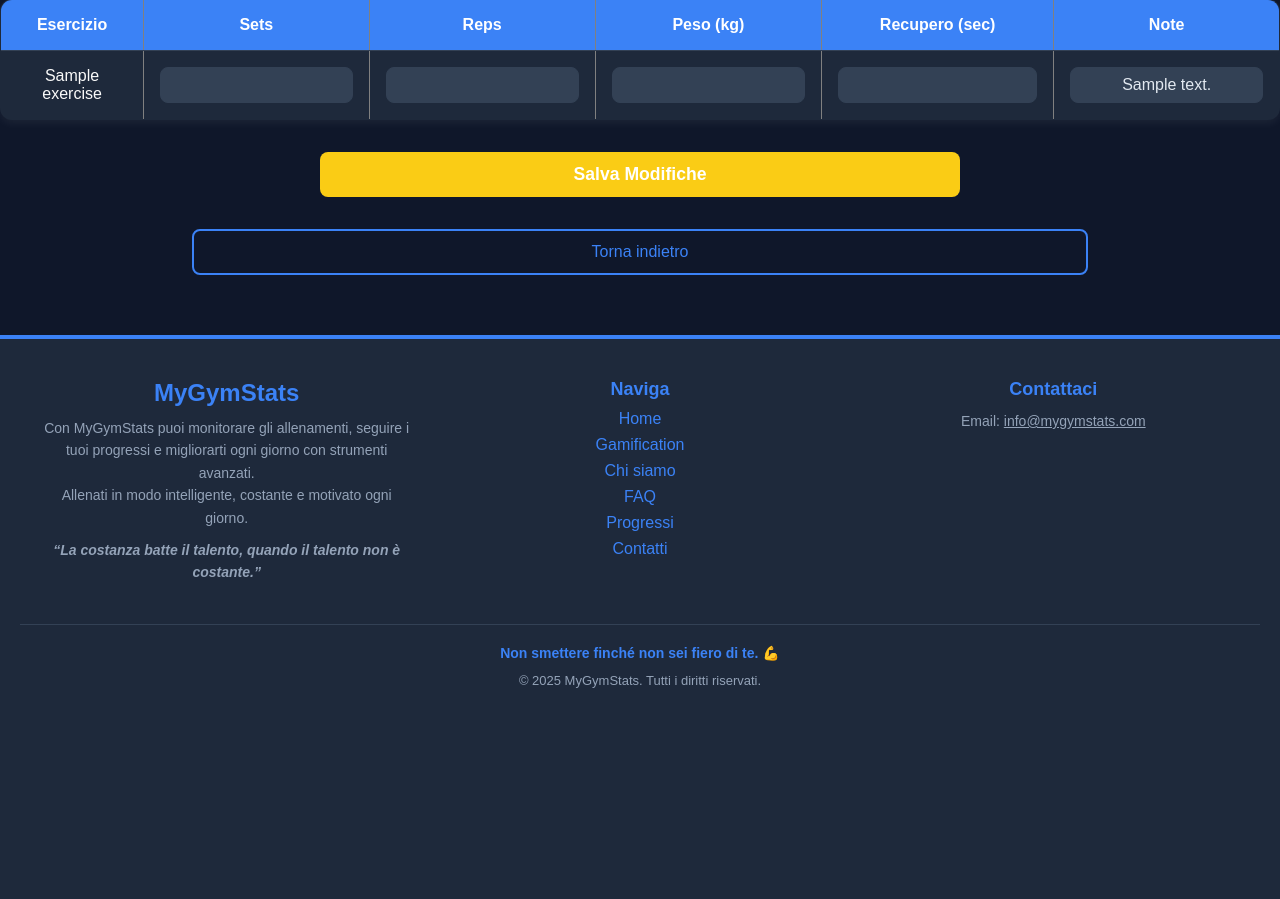
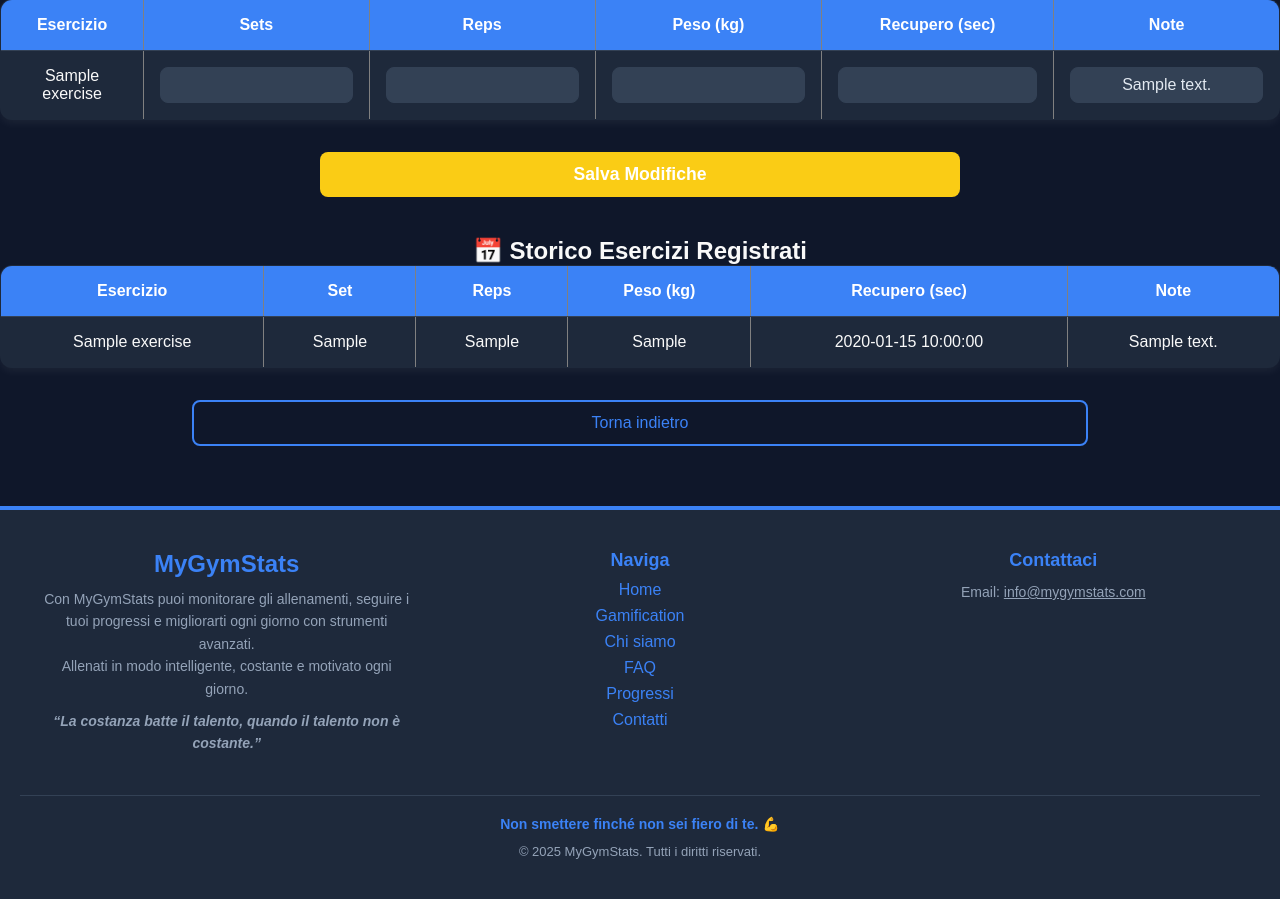
Before and after one commit to Andrexid/sito_palestra, a PHP site: page /account/all_training_card/single_training_card.php?id=1 in a window 1280 px wide. Shown: the part 262-1161 px from the top of the page. Before the commit the page ends 950 px from the top, so only its background shows below. Run offline with PHP 8.4, Linux system fonts and the light colour scheme; the visitor is signed in with stand-in values (Sample User, id 1); tables that the repository leaves empty or names only in its code hold one stand-in row (values such as "Sample post"); data that the repository does not hold is empty.

Commit message:
storico Esercizi

```diff
--- a/account/all_training_card/all_training_card.php
+++ b/account/all_training_card/all_training_card.php
@@ -90,7 +90,7 @@ $stm = $conn->prepare($select_training_cards);
                 </div>
                 <br>
                 <a href='#' onclick='eliminazione(" . $row['id'] . ")'><button type='button' class='input-button'>Elimina Scheda</button></a>
-                <a href='./single_training_card.php?id=" . $row['id'] . "'><button class='secondary-button' type='button'>Visualizza scheda</button></a>
+                <a href='./single_training_card.php?id=" . $row['id'] . "'><button class='secondary-button' type='button'>Guarda i Progressi</button></a>
 
                 </div>";
                 $counter += 1;
--- a/account/all_training_card/single_training_card.php
+++ b/account/all_training_card/single_training_card.php
@@ -21,10 +21,17 @@ if (isset($_GET['id'])) {
         WHERE we.workout_plan_id = ?
     ";
     $stm2 = $conn->prepare($search_workout_exercises);
+
+    // Query info scheda
+    $search_info_card = "SELECT * FROM workout_exercises WHERE id = ? and workout_plan_id = ?";
+    $stm_info = $conn->prepare($search_info_card);
 } else {
     echo "Errore, id non trovato";
     exit;
 }
+
+
+
 ?>
 
 <!DOCTYPE html>
@@ -130,6 +137,46 @@ if (isset($_GET['id'])) {
                     <input type='submit' disabled value='Salva Modifiche' class='principal_button-sm'>
                 </div>
             </form>";
+
+
+
+
+            echo "<h2 style='margin-top: 40px;'>📅 Storico Esercizi Registrati</h2>";
+
+            if ($result2->num_rows > 0) {
+                // Riavvolgi il risultato per riutilizzarlo
+                $stm2->bind_param("i", $card_id);
+                $stm2->execute();
+                $result2 = $stm2->get_result();
+
+                echo "<table border='1' class='table-single-card'>
+        <thead>
+            <tr>
+                <th>Esercizio</th>
+                <th>Set</th>
+                <th>Reps</th>
+                <th>Peso (kg)</th>
+                <th>Recupero (sec)</th>
+                <th>Note</th>
+            </tr>
+        </thead>
+        <tbody>";
+
+                while ($exercise = $result2->fetch_assoc()) {
+                    echo "<tr>
+                        <td>{$exercise['name']}</td>
+                        <td>{$exercise['sets']}</td>
+                        <td>{$exercise['reps']}</td>
+                        <td>{$exercise['weight']}</td>
+                        <td>{$exercise['rest_time']}</td>
+                        <td>{$exercise['notes']}</td>
+                    </tr>";
+                }
+
+                echo "</tbody></table>";
+            } else {
+                echo "<p>Nessun esercizio registrato per questa scheda.</p>";
+            }
         } else {
             echo "<h1>Errore: Nessuna scheda trovata</h1>";
         }
@@ -140,6 +187,9 @@ if (isset($_GET['id'])) {
         echo "Errore nella preparazione delle query.";
     }
     ?>
+
+
+
 
     <button onClick="window.location.href = 'all_training_card.php'" class="btnBackToAccount">Torna indietro</button>
 
--- a/database/connessione.php
+++ b/database/connessione.php
@@ -1,14 +1,14 @@
 <?php
     // Credenziali del database
-    // $servername = 'localhost';
-    // $username = 'root';
-    // $password = ''; // Lascia vuoto se non hai configurato una password
-    // $dbname = 'palestra';
+    $servername = 'localhost';
+    $username = 'root';
+    $password = ''; // Lascia vuoto se non hai configurato una password
+    $dbname = 'palestra';
 
-    $servername = 'mygymscpalestra.mysql.db';
-    $username = 'mygymscpalestra';
-    $password = 'Detectiveconan05';
-    $dbname = 'mygymscpalestra';
+    // $servername = 'mygymscpalestra.mysql.db';
+    // $username = 'mygymscpalestra';
+    // $password = 'Detectiveconan05';
+    // $dbname = 'mygymscpalestra';
 
     // Query di connessione
     $conn = new mysqli($servername, $username, $password, $dbname);
```
Lines whose indentation alone changed are shown as unchanged.
